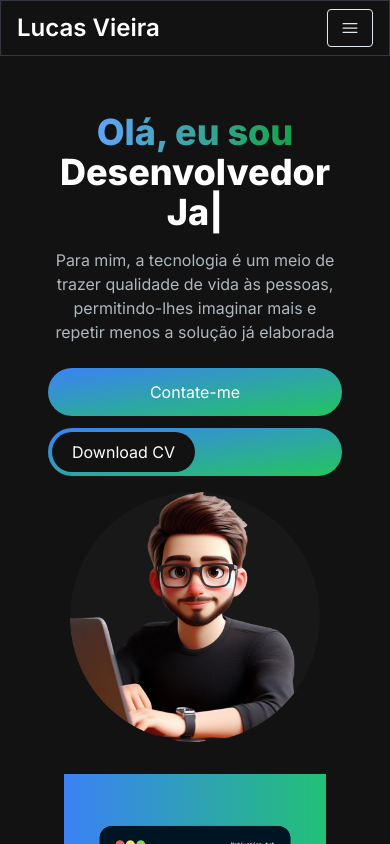
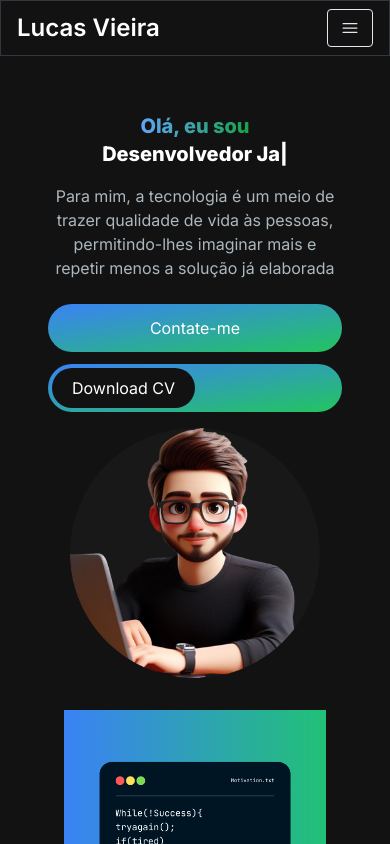
Before and after one commit to lkasvr/lkasvr-portfolio, a Next.js app: page / in a window 390 px wide. Shown: the top 844 px of the page. Built offline with nearby package versions, Linux system fonts and the light colour scheme.

Commit message:
responsive break points adjustment and download button bug fix

```diff
--- a/src/components/HeroSection.tsx
+++ b/src/components/HeroSection.tsx
@@ -13,7 +13,7 @@ const HeroSection = () => {
 
   const handleCVDownload = () => {
     const language = i18n.language as string;
-    return window.open(`${window.location.href}/CV/DEV_${language.toUpperCase()}.pdf`);
+    return window.open(`${window.location.href}CV/DEV_${language.toUpperCase()}.pdf`);
   }
 
   return (
@@ -23,9 +23,11 @@ const HeroSection = () => {
           initial={{ opacity: 0, scale: 0.5 }}
           animate={{ opacity: 1, scale: 1 }}
           transition={{ duration: 0.5 }}
-          className="col-span-8 place-self-center text-center sm:text-left justify-self-start"
+          className="col-span-6 lg:max-xl:col-span-7
+          xl:col-span-8 place-self-center text-center sm:text-left justify-self-start"
         >
-          <h1 className="text-white mb-4 text-4xl sm:text-5xl lg:text-7xl lg:leading-normal font-extrabold">
+          <h1 className="text-white mb-4 text-xl md:text-2xl
+          lg:text-4xl xl:text-6xl 2xl:text-7xl lg:leading-normal font-extrabold">
             <span className="text-transparent bg-clip-text bg-gradient-to-r from-primary-400 to-secondary-600">
               {t('hello') + " "}
             </span>
@@ -46,7 +48,9 @@ const HeroSection = () => {
             />
 
           </h1>
-          <p className="text-[#ADB7BE] text-base sm:text-lg mb-6 lg:text-xl">
+          <p
+            className="text-[#ADB7BE] text-base sm:text-lg mb-6 xl:text-xl"
+          >
             {
               t('hero_desc')
             }
@@ -76,7 +80,7 @@ const HeroSection = () => {
           initial={{ opacity: 0, scale: 0.5 }}
           animate={{ opacity: 1, scale: 1 }}
           transition={{ duration: 0.5 }}
-          className="col-span-4 place-self-center mt-4 lg:mt-0"
+          className="col-span-6 lg:max-xl:col-span-5 xl:col-span-4 place-self-center mt-4 lg:mt-0"
         >
           <div className="rounded-full bg-[#181818] w-[250px] h-[250px] lg:w-[400px] lg:h-[400px] relative">
             <Image
```
